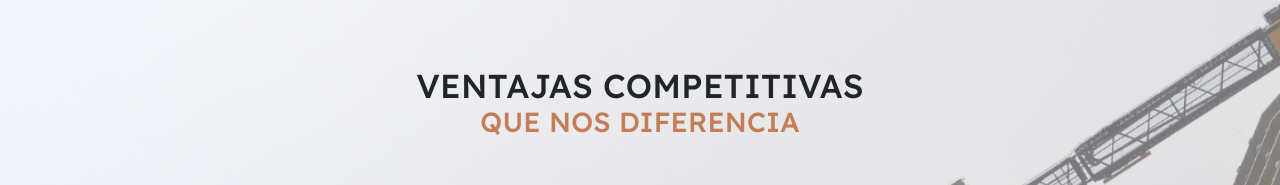
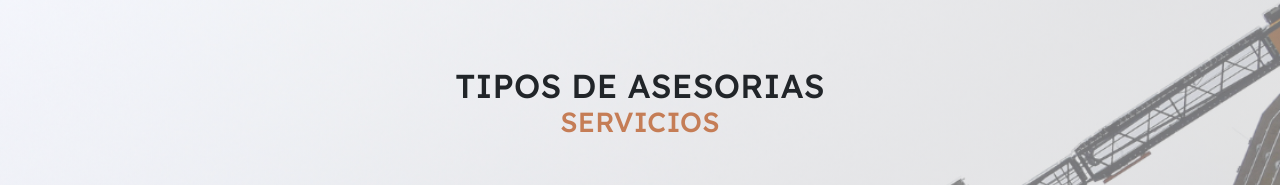
Before and after one commit to KervytRoy/BoilerplateLP, an Angular app: page / in a window 1280 px wide. Shown: the part 1728-1913 px from the top of the page. Built offline with nearby package versions, Linux system fonts and the light colour scheme.

Commit message:
cambio degradado header, ttitulo des pesta;a

```diff
--- a/src/app/components/our-services/our-services.component.html
+++ b/src/app/components/our-services/our-services.component.html
@@ -1,7 +1,7 @@
 <section #carouselContainer>
   <div class="calidad">
-    <h3 style="text-align: center;">VENTAJAS COMPETITIVAS</h3>
-    <h4 style="text-align: center; color:#C57D56;">QUE NOS DIFERENCIA</h4>
+    <h3 style="text-align: center;">TIPOS DE ASESORIAS</h3>
+    <h4 style="text-align: center; color:#C57D56;">SERVICIOS</h4>
     <div class="slider">
       <div class="slide">
         <img src="./../../../assets/fla-1.png" alt="Photo1" />
--- a/src/index.html
+++ b/src/index.html
@@ -3,11 +3,11 @@
 
 <head>
   <meta charset="utf-8">
-  <title>PresentationProject</title>
+  <title>RLM</title>
   <base href="/">
   <meta name="viewport" content="width=device-width, initial-scale=1">
   <link rel="stylesheet" href="https://cdnjs.cloudflare.com/ajax/libs/font-awesome/5.15.1/css/all.min.css">
-  <link rel="icon" type="image/x-icon" href="favicon.ico">
+  <link rel="icon" type="image/x-icon" href="./assets/logo-blanco.png">
   <link href="https://fonts.googleapis.com/css2?family=Lexend:wght@100..900&display=swap" rel="stylesheet">
   <link href="https://fonts.googleapis.com/css2?family=Material+Icons" rel="stylesheet">
   <link href="https://fonts.googleapis.com/css2?family=Material+Symbols+Outlined" rel="stylesheet">
--- a/src/styles.scss
+++ b/src/styles.scss
@@ -8,7 +8,8 @@
 
 /* You can add global styles to this file, and also import other style files */
 
-html, body { height: 100%; }
+html, body {
+  background: linear-gradient(to bottom right, #F2F2F2, #E6E6E6); height: 100%; }
 body { margin: 0; font-family: 'Lexend', sans-serif !important;}
 h1, h2, h3, h4, h5, h6 {font-family: 'Lexend', sans-serif !important; line-height: 0.98 !important;}
 /* Escala tipográfica */
```
